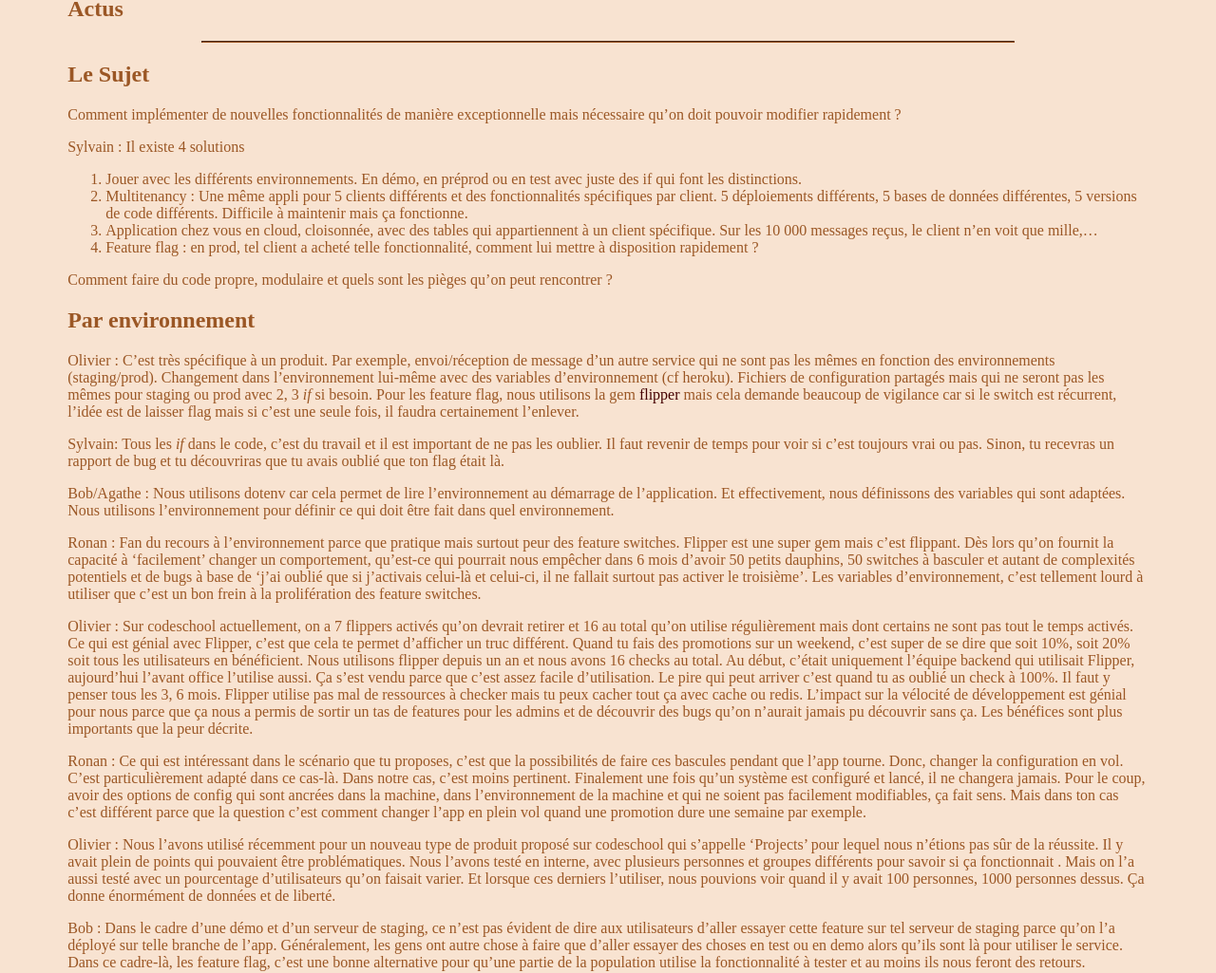
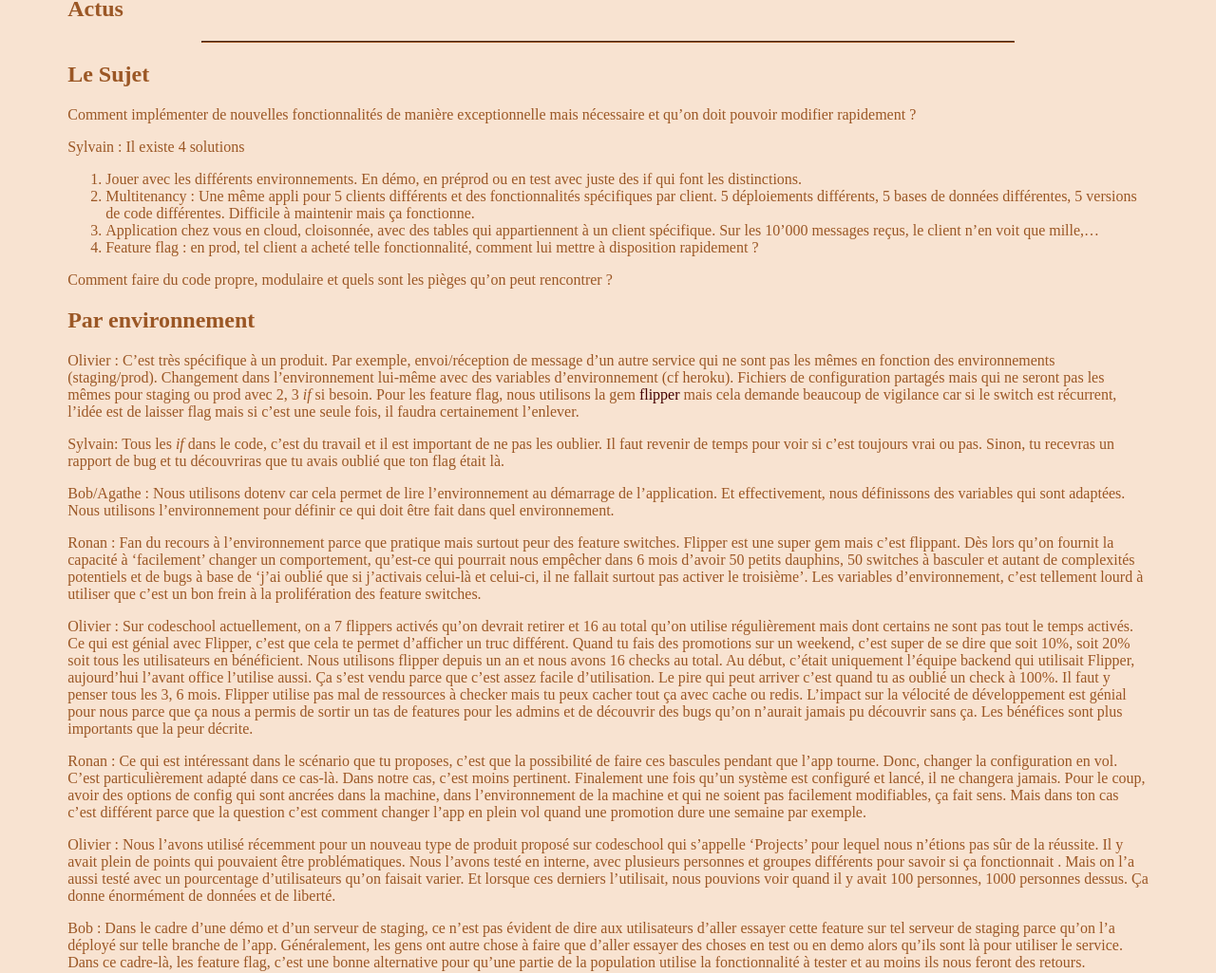
Before and after one commit to jlecour/lerubynouveau.fr, a Jekyll site: the page built from _episodes/005.md, in a window 1280 px wide and 1400 px high. Shown: the part 367-1392 px from the top of the window at 95% size. Built offline with Jekyll 4.4.1, drawn with Linux system fonts in a browser that asks for light colours; some web fonts are replaced; some of the changed text lies outside the part shown.

Commit message:
Fix some typos (#16)
(Kudos to the transcript author, huge work, almost no typos)

```diff
--- a/_episodes/005.md
+++ b/_episodes/005.md
@@ -47,12 +47,12 @@ picks:
 
 ## Le Sujet
 
-Comment implémenter de nouvelles fonctionnalités de manière exceptionnelle mais nécessaire qu'on doit pouvoir modifier rapidement ?
+Comment implémenter de nouvelles fonctionnalités de manière exceptionnelle mais nécessaire et qu'on doit pouvoir modifier rapidement ?
 
 Sylvain : Il existe 4 solutions
 1. Jouer avec les différents environnements. En démo, en préprod ou en test avec juste des if qui font les distinctions.
-2. Multitenancy : Une même appli pour 5 clients différents et des fonctionnalités spécifiques par client. 5 déploiements différents, 5 bases de données différentes, 5 versions de code différents. Difficile à maintenir mais ça fonctionne.
-3. Application chez vous en cloud, cloisonnée, avec des tables qui appartiennent à un client spécifique. Sur les 10 000 messages reçus, le client n'en voit que mille,...
+2. Multitenancy : Une même appli pour 5 clients différents et des fonctionnalités spécifiques par client. 5 déploiements différents, 5 bases de données différentes, 5 versions de code différentes. Difficile à maintenir mais ça fonctionne.
+3. Application chez vous en cloud, cloisonnée, avec des tables qui appartiennent à un client spécifique. Sur les 10'000 messages reçus, le client n'en voit que mille,...
 4. Feature flag : en prod, tel client a acheté telle fonctionnalité, comment lui mettre à disposition rapidement ?
 
 Comment faire du code propre, modulaire et quels sont les pièges qu'on peut rencontrer ?
@@ -72,9 +72,9 @@ Les variables d'environnement, c'est tellement lourd à utiliser que c'est un bo
 
 Olivier : Sur codeschool actuellement, on a 7 flippers activés qu'on devrait retirer et 16 au total qu'on utilise régulièrement mais dont certains ne sont pas tout le temps activés. Ce qui est génial avec Flipper, c'est que cela te permet d'afficher un truc différent. Quand tu fais des promotions sur un weekend, c'est super de se dire que soit 10%, soit 20% soit tous les utilisateurs en bénéficient. Nous utilisons flipper depuis un an et nous avons 16 checks au total. Au début, c'était uniquement l'équipe backend qui utilisait Flipper, aujourd'hui l'avant office l'utilise aussi. Ça s'est vendu parce que c'est assez facile d'utilisation. Le pire qui peut arriver c'est quand tu as oublié un check à 100%. Il faut y penser tous les 3, 6 mois. Flipper utilise pas mal de ressources à checker mais tu peux cacher tout ça avec cache ou redis. L'impact sur la vélocité de développement est génial pour nous parce que ça nous a permis de sortir un tas de features pour les admins et de découvrir des bugs qu'on n'aurait jamais pu découvrir sans ça. Les bénéfices sont plus importants que la peur décrite.
 
-Ronan : Ce qui est intéressant dans le scénario que tu proposes, c'est que la possibilités de faire ces bascules pendant que l'app tourne. Donc, changer la configuration en vol. C'est particulièrement adapté dans ce cas-là. Dans notre cas, c'est moins pertinent. Finalement une fois qu'un système est configuré et lancé, il ne changera jamais. Pour le coup, avoir des options de config qui sont ancrées dans la machine, dans l'environnement de la machine et qui ne soient pas facilement modifiables, ça fait sens. Mais dans ton cas c'est différent parce que la question c'est comment changer l'app en plein vol quand une promotion dure une semaine par exemple.
+Ronan : Ce qui est intéressant dans le scénario que tu proposes, c'est que la possibilité de faire ces bascules pendant que l'app tourne. Donc, changer la configuration en vol. C'est particulièrement adapté dans ce cas-là. Dans notre cas, c'est moins pertinent. Finalement une fois qu'un système est configuré et lancé, il ne changera jamais. Pour le coup, avoir des options de config qui sont ancrées dans la machine, dans l'environnement de la machine et qui ne soient pas facilement modifiables, ça fait sens. Mais dans ton cas c'est différent parce que la question c'est comment changer l'app en plein vol quand une promotion dure une semaine par exemple.
 
-Olivier : Nous l'avons utilisé récemment pour un nouveau type de produit proposé sur codeschool qui s'appelle 'Projects' pour lequel nous n'étions pas sûr de la réussite. Il y avait plein de points qui pouvaient être problématiques. Nous l'avons testé en interne, avec plusieurs personnes et groupes différents pour savoir si ça fonctionnait . Mais on l'a aussi testé avec un pourcentage d'utilisateurs qu'on faisait varier. Et lorsque ces derniers l'utiliser, nous pouvions voir quand il y avait 100 personnes, 1000 personnes dessus. Ça donne énormément de données et de liberté.
+Olivier : Nous l'avons utilisé récemment pour un nouveau type de produit proposé sur codeschool qui s'appelle 'Projects' pour lequel nous n'étions pas sûr de la réussite. Il y avait plein de points qui pouvaient être problématiques. Nous l'avons testé en interne, avec plusieurs personnes et groupes différents pour savoir si ça fonctionnait . Mais on l'a aussi testé avec un pourcentage d'utilisateurs qu'on faisait varier. Et lorsque ces derniers l'utilisait, nous pouvions voir quand il y avait 100 personnes, 1000 personnes dessus. Ça donne énormément de données et de liberté.
 
 Bob : Dans le cadre d'une démo et d'un serveur de staging, ce n'est pas évident de dire aux utilisateurs d'aller essayer cette feature sur tel serveur de staging parce qu'on l'a déployé sur telle branche de l'app. Généralement, les gens ont autre chose à faire que d'aller essayer des choses en test ou en demo alors qu'ils sont là pour utiliser le service. Dans ce cadre-là, les feature flag, c'est une bonne alternative pour qu'une partie de la population utilise la fonctionnalité à tester et au moins ils nous feront des retours.
 
```
Also changed, not shown: other parts of _episodes/005.md (+2 -2 lines).
